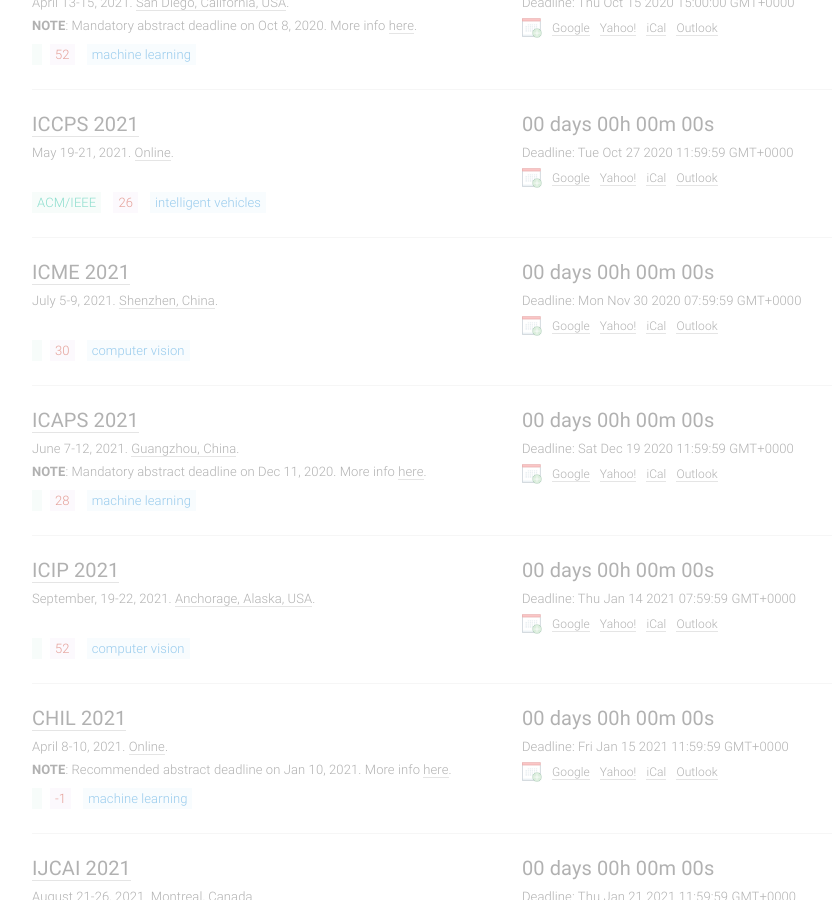
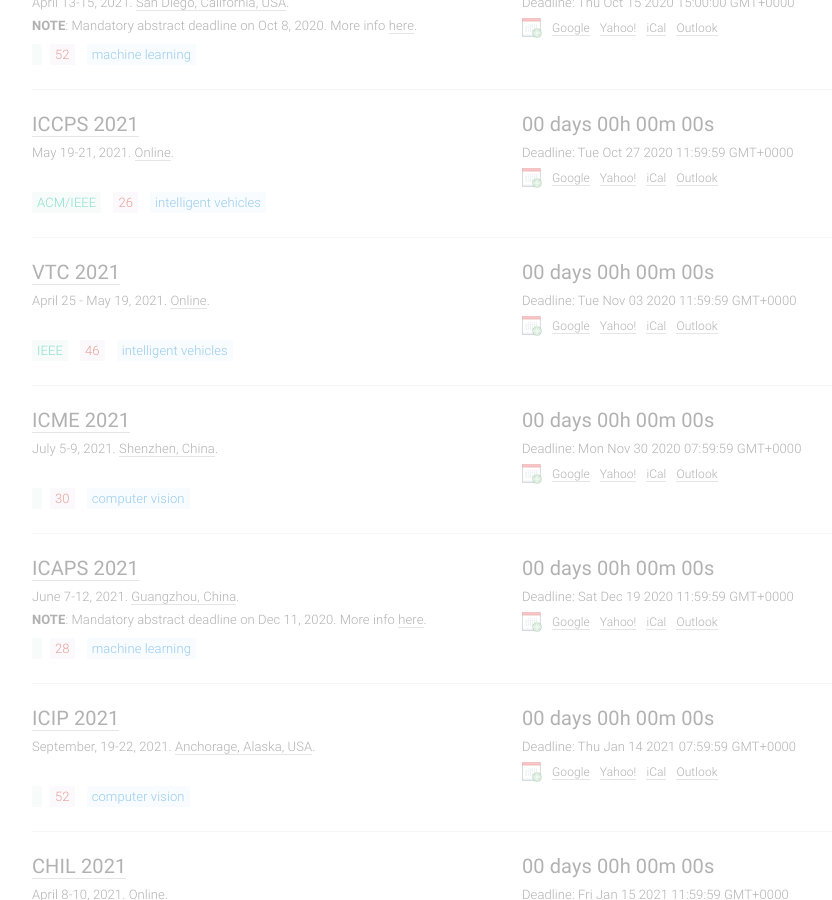
Before and after one commit to paperswithcode/ai-deadlines, a Jekyll site: the page built from index.html, in a window 1280 px wide and 900 px high, scrolled down 6403 px. Shown: the whole window, without its empty margins (133-965 px from the left). Built offline with Jekyll 4.4.1, drawn with Linux system fonts in a browser that asks for light colours; comment, search, counter and statistics services are not loaded.

Commit message:
Update conferences.yml

```diff
--- a/_data/conferences.yml
+++ b/_data/conferences.yml
@@ -1,4 +1,16 @@
 ---
+- title: VTC
+  long:  Vehicular Technology Conference
+  hindex: 46
+  year: 2021
+  id: vtc21
+  link: https://events.vtsociety.org/vtc2021-spring/
+  deadline: '2020-11-02 23:59:59'
+  timezone: UTC-12
+  date: April 25 - May 19, 2021
+  place: Online
+  sub: IV
+  host: IEEE
 
 - title: ICPS
   long: International Conference on Industrial Cyber-Physical Systems
```
